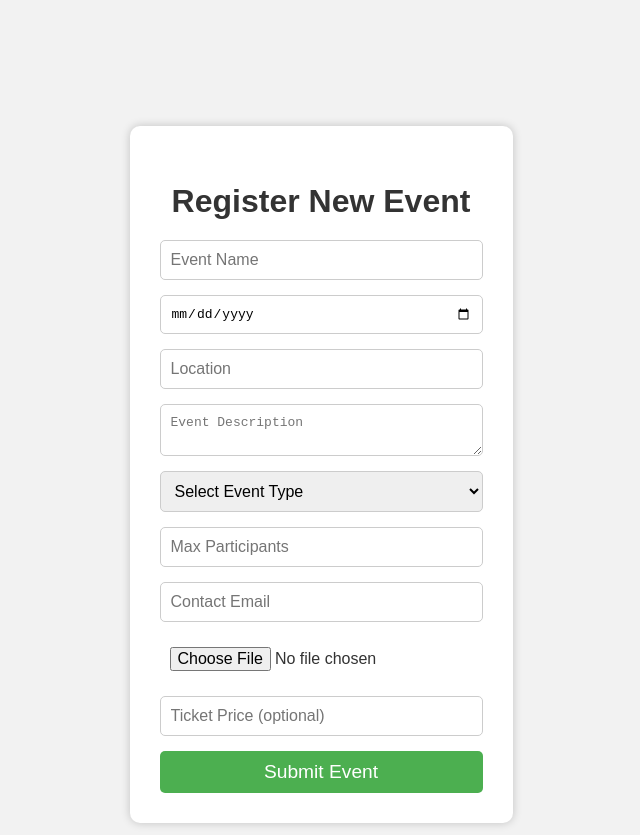
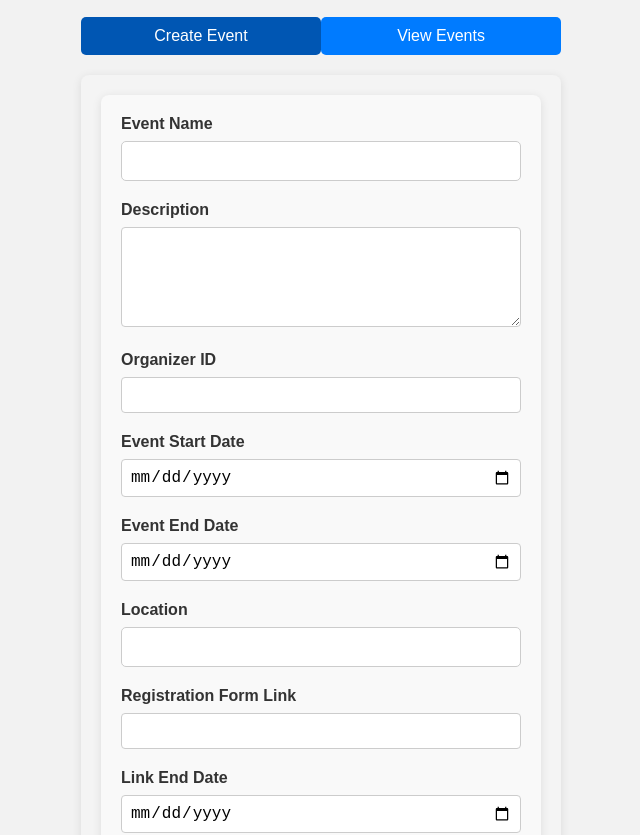
Before and after one commit to pavan12310/PetitArtProject, a React (Create React App) app: page /events in a window 1280 px wide. Shown: the top 835 px of the page, without its empty margins (319-959 px from the left). Built offline with nearby package versions, Linux system fonts and the light colour scheme.

Commit message:
new forms were added and code has been changed

```diff
--- a/package.json
+++ b/package.json
@@ -3,14 +3,17 @@
   "version": "0.1.0",
   "private": true,
   "dependencies": {
+    "@hookform/resolvers": "^3.9.0",
     "@testing-library/jest-dom": "^5.17.0",
     "@testing-library/react": "^13.4.0",
     "@testing-library/user-event": "^13.5.0",
     "react": "^18.3.1",
     "react-dom": "^18.3.1",
+    "react-hook-form": "^7.53.0",
     "react-router-dom": "^6.26.1",
     "react-scripts": "5.0.1",
-    "web-vitals": "^2.1.4"
+    "web-vitals": "^2.1.4",
+    "yup": "^1.4.0"
   },
   "scripts": {
     "start": "react-scripts start",
--- a/src/App.js
+++ b/src/App.js
@@ -19,6 +19,7 @@ import ProfileForm from './ProfileForm'
 import NewArtistForm from './NewArtistForm'
 import EventForm from './EventForm'
 import SignIn from './SignIn'
+import EventPage from './EventPage';
 import React from 'react';
 
 import SignUp from './SignUp'
@@ -33,7 +34,7 @@ const App = () => {
                 <Route path="/gallery" element={<GalleryForm />} />
                 {/* Add routes for other forms here */}
                 <Route path="/bidding" element={<BiddingForm />} />
-                <Route path="/events" element={<EventForm />} />
+                <Route path="/events" element={<EventPage />} />
                 <Route path="/cart" element={<CartForm />} />
                 <Route path="/profile" element={<ProfileForm />} />
                 <Route path="/new-artist" element={<NewArtistForm />} />
--- a/src/EventForm.css
+++ b/src/EventForm.css
@@ -1,50 +1,72 @@
-.event-form {
-    background: #ffffff;
-    padding: 30px;
-    border-radius: 10px;
-    box-shadow: 0px 0px 10px rgba(0, 0, 0, 0.2);
-    max-width: 600px;
-    margin: 40px auto;
+/* General styles */
+form {
+    display: flex;
+    flex-direction: column;
+    width: 400px;
+    margin: 0 auto;
+    padding: 20px;
+    background-color: #f9f9f9;
+    border-radius: 8px;
+    box-shadow: 0 2px 10px rgba(0, 0, 0, 0.1);
   }
 
-.event-form h2 {
-    margin-bottom: 20px;
+  label {
+    font-weight: bold;
+    margin-bottom: 8px;
     color: #333;
-    font-size: 2em;
-    font-weight: 600;
-    text-align: center;
   }
 
-.event-form form {
-    display: flex;
-    flex-direction: column;
+  input, textarea {
+    width: 100%;
+    padding: 10px;
+    margin-bottom: 20px;
+    border: 1px solid #ccc;
+    border-radius: 4px;
+    font-size: 16px;
+    box-sizing: border-box;
   }
 
-.event-form input,
-.event-form textarea,
-.event-form select {
-    margin-bottom: 15px;
-    padding: 10px;
-    font-size: 1em;
-    border: 1px solid #ccc;
-    border-radius: 5px;
+  textarea {
+    resize: vertical;
+    height: 100px;
   }
 
-.event-form input[type="file"] {
-    border: none;
+  input[type="date"], input[type="number"], input[type="url"] {
+    padding: 8px;
   }
 
-.event-form button {
-    padding: 10px;
-    background-color: #4CAF50;
+  button {
+    padding: 10px 15px;
+    background-color: #007bff;
     color: white;
-    font-size: 1.2em;
     border: none;
-    border-radius: 5px;
+    border-radius: 4px;
+    font-size: 16px;
     cursor: pointer;
-    transition: background-color 0.3s ease;
   }
 
-.event-form button:hover {
-    background-color: #45a049;
+  button:hover {
+    background-color: #0056b3;
   }
+
+  /* Error messages */
+  p {
+    color: red;
+    font-size: 14px;
+    margin-top: -10px;
+    margin-bottom: 15px;
+  }
+
+  input:focus, textarea:focus {
+    outline: none;
+    border-color: #007bff;
+    box-shadow: 0 0 5px rgba(0, 123, 255, 0.5);
+  }
+
+  /* Optional: Styles for mobile responsiveness */
+  @media (max-width: 600px) {
+    form {
+      width: 100%;
+      padding: 15px;
+    }
+  }
--- a/src/EventForm.jsx
+++ b/src/EventForm.jsx
@@ -1,91 +1,93 @@
-import React, { useState } from 'react';
-import './EventForm.css';
+import React from 'react';
+import { useForm } from 'react-hook-form';
+import { yupResolver } from '@hookform/resolvers/yup';
+import * as yup from 'yup';
+
+// Validation Schema using Yup
+const eventSchema = yup.object().shape({
+  event_name: yup.string().required('Event name is required').max(255, 'Event name cannot exceed 255 characters'),
+  description: yup.string(),
+  organiser_id: yup.number().required('Organizer ID is required').positive('Organizer ID must be positive').integer(),
+  event_start_date: yup.date().required('Start date is required').typeError('Start date must be a valid date'),
+  event_end_date: yup.date().required('End date is required').min(
+    yup.ref('event_start_date'),
+    'End date cannot be before start date'
+  ).typeError('End date must be a valid date'),
+  location: yup.string().max(255, 'Location cannot exceed 255 characters'),
+  registration_form_link: yup.string().url('Must be a valid URL'),
+  link_end_date: yup.date().min(
+    yup.ref('event_end_date'),
+    'Link end date cannot be before event end date'
+  ).typeError('Link end date must be a valid date'),
+});
 
 const EventForm = () => {
-    const [eventName, setEventName] = useState('');
-    const [eventDate, setEventDate] = useState('');
-    const [location, setLocation] = useState('');
-    const [description, setDescription] = useState('');
-    const [eventType, setEventType] = useState('');
-    const [maxParticipants, setMaxParticipants] = useState('');
-    const [contactEmail, setContactEmail] = useState('');
-    const [eventImage, setEventImage] = useState(null);
-    const [ticketPrice, setTicketPrice] = useState('');
+  const {
+    register,
+    handleSubmit,
+    formState: { errors },
+  } = useForm({
+    resolver: yupResolver(eventSchema),
+  });
 
-    const handleSubmit = (e) => {
-        e.preventDefault();
-        // Handle form submission logic
-    };
+  const onSubmit = (data) => {
+    console.log(data);
+    // Handle form submission (send data to API, etc.)
+  };
 
-    return (
-        <div className="event-form">
-            <h2>Register New Event</h2>
-            <form onSubmit={handleSubmit}>
-                <input
-                    type="text"
-                    placeholder="Event Name"
-                    value={eventName}
-                    onChange={(e) => setEventName(e.target.value)}
-                    required
-                />
-                <input
-                    type="date"
-                    value={eventDate}
-                    onChange={(e) => setEventDate(e.target.value)}
-                    required
-                />
-                <input
-                    type="text"
-                    placeholder="Location"
-                    value={location}
-                    onChange={(e) => setLocation(e.target.value)}
-                    required
-                />
-                <textarea
-                    placeholder="Event Description"
-                    value={description}
-                    onChange={(e) => setDescription(e.target.value)}
-                    required
-                />
-                <select
-                    value={eventType}
-                    onChange={(e) => setEventType(e.target.value)}
-                    required
-                >
-                    <option value="">Select Event Type</option>
-                    <option value="Exhibition">Exhibition</option>
-                    <option value="Workshop">Workshop</option>
-                    <option value="Auction">Auction</option>
-                    <option value="Meetup">Meetup</option>
-                </select>
-                <input
-                    type="number"
-                    placeholder="Max Participants"
-                    value={maxParticipants}
-                    onChange={(e) => setMaxParticipants(e.target.value)}
-                />
-                <input
-                    type="email"
-                    placeholder="Contact Email"
-                    value={contactEmail}
-                    onChange={(e) => setContactEmail(e.target.value)}
-                    required
-                />
-                <input
-                    type="file"
-                    accept="image/*"
-                    onChange={(e) => setEventImage(e.target.files[0])}
-                />
-                <input
-                    type="number"
-                    placeholder="Ticket Price (optional)"
-                    value={ticketPrice}
-                    onChange={(e) => setTicketPrice(e.target.value)}
-                />
-                <button type="submit">Submit Event</button>
-            </form>
-        </div>
-    );
+  return (
+    <form onSubmit={handleSubmit(onSubmit)}>
+      <div>
+        <label>Event Name</label>
+        <input type="text" {...register('event_name')} />
+        {errors.event_name && <p>{errors.event_name.message}</p>}
+      </div>
+
+      <div>
+        <label>Description</label>
+        <textarea {...register('description')} />
+        {errors.description && <p>{errors.description.message}</p>}
+      </div>
+
+      <div>
+        <label>Organizer ID</label>
+        <input type="number" {...register('organiser_id')} />
+        {errors.organiser_id && <p>{errors.organiser_id.message}</p>}
+      </div>
+
+      <div>
+        <label>Event Start Date</label>
+        <input type="date" {...register('event_start_date')} />
+        {errors.event_start_date && <p>{errors.event_start_date.message}</p>}
+      </div>
+
+      <div>
+        <label>Event End Date</label>
+        <input type="date" {...register('event_end_date')} />
+        {errors.event_end_date && <p>{errors.event_end_date.message}</p>}
+      </div>
+
+      <div>
+        <label>Location</label>
+        <input type="text" {...register('location')} />
+        {errors.location && <p>{errors.location.message}</p>}
+      </div>
+
+      <div>
+        <label>Registration Form Link</label>
+        <input type="url" {...register('registration_form_link')} />
+        {errors.registration_form_link && <p>{errors.registration_form_link.message}</p>}
+      </div>
+
+      <div>
+        <label>Link End Date</label>
+        <input type="date" {...register('link_end_date')} />
+        {errors.link_end_date && <p>{errors.link_end_date.message}</p>}
+      </div>
+
+      <button type="submit">Submit</button>
+    </form>
+  );
 };
 
 export default EventForm;
--- /dev/null
+++ b/src/EventList.css
@@ -0,0 +1,57 @@
+/* EventList.css */
+.event-list-container {
+    max-width: 800px;
+    margin: 0 auto;
+    padding: 20px;
+    text-align: center;
+  }
+
+  h1 {
+    font-size: 2em;
+    margin-bottom: 20px;
+  }
+
+  .event-cards {
+    display: grid;
+    grid-template-columns: 1fr;
+    gap: 20px;
+  }
+
+  @media (min-width: 600px) {
+    .event-cards {
+      grid-template-columns: 1fr 1fr;
+    }
+  }
+
+  .event-card {
+    background-color: #f4f4f4;
+    padding: 20px;
+    border-radius: 8px;
+    box-shadow: 0 2px 8px rgba(0, 0, 0, 0.1);
+    text-align: left;
+  }
+
+  .event-card h2 {
+    font-size: 1.5em;
+    margin-bottom: 10px;
+  }
+
+  .event-card p {
+    margin: 5px 0;
+    font-size: 1em;
+  }
+
+  .event-card a {
+    display: inline-block;
+    margin-top: 10px;
+    padding: 10px 15px;
+    background-color: #007bff;
+    color: white;
+    border-radius: 4px;
+    text-decoration: none;
+    font-weight: bold;
+  }
+
+  .event-card a:hover {
+    background-color: #0056b3;
+  }
--- /dev/null
+++ b/src/EventList.jsx
@@ -0,0 +1,66 @@
+import React, { useState, useEffect } from 'react';
+
+// Mock API for events (replace this with actual API call)
+const fetchEvents = async () => {
+  return [
+    {
+      id: 1,
+      event_name: 'Art Exhibition',
+      description: 'An exhibition showcasing local artists.',
+      organiser_id: 101,
+      event_start_date: '2024-10-15',
+      event_end_date: '2024-10-20',
+      location: 'City Art Gallery',
+      registration_form_link: 'https://example.com/register1',
+    },
+    {
+      id: 2,
+      event_name: 'Painting Workshop',
+      description: 'A weekend workshop for aspiring painters.',
+      organiser_id: 102,
+      event_start_date: '2024-11-05',
+      event_end_date: '2024-11-07',
+      location: 'Downtown Community Center',
+      registration_form_link: 'https://example.com/register2',
+    },
+    // Add more mock events as needed
+  ];
+};
+
+const EventList = () => {
+  const [events, setEvents] = useState([]);
+
+  useEffect(() => {
+    const getEvents = async () => {
+      const eventData = await fetchEvents(); // Replace with actual API call
+      setEvents(eventData);
+    };
+    getEvents();
+  }, []);
+
+  return (
+    <div className="event-list-container">
+      <h1>Available Events</h1>
+      {events.length === 0 ? (
+        <p>No events available at the moment.</p>
+      ) : (
+        <div className="event-cards">
+          {events.map((event) => (
+            <div key={event.id} className="event-card">
+              <h2>{event.event_name}</h2>
+              <p><strong>Description:</strong> {event.description}</p>
+              <p><strong>Location:</strong> {event.location}</p>
+              <p><strong>Start Date:</strong> {event.event_start_date}</p>
+              <p><strong>End Date:</strong> {event.event_end_date}</p>
+              <a href={event.registration_form_link} target="_blank" rel="noopener noreferrer">
+                Register Here
+              </a>
+            </div>
+          ))}
+        </div>
+      )}
+    </div>
+  );
+};
+
+export default EventList;
--- /dev/null
+++ b/src/EventPage.css
@@ -0,0 +1,39 @@
+/* EventPage.css */
+
+.event-page-container {
+    padding: 20px;
+    max-width: 900px;
+    margin: 0 auto;
+  }
+
+  .event-navigation {
+    display: flex;
+    justify-content: space-around;
+    margin-bottom: 20px;
+  }
+
+  .event-navigation button {
+    padding: 10px 20px;
+    border: none;
+    background-color: #007bff;
+    color: white;
+    font-size: 16px;
+    border-radius: 5px;
+    cursor: pointer;
+    transition: background-color 0.3s ease;
+  }
+
+  .event-navigation button.active {
+    background-color: #0056b3;
+  }
+
+  .event-navigation button:hover {
+    background-color: #0056b3;
+  }
+
+  .event-content {
+    background-color: #f4f4f4;
+    padding: 20px;
+    border-radius: 8px;
+    box-shadow: 0 2px 10px rgba(0, 0, 0, 0.1);
+  }
--- /dev/null
+++ b/src/EventPage.jsx
@@ -0,0 +1,27 @@
+import React, { useState } from 'react';
+import EventForm from './EventForm';
+import EventList from './EventList';
+import './EventPage.css'; // Add custom styles for EventPage
+
+const EventPage = () => {
+  const [view, setView] = useState('form'); // default to 'form' view
+
+  return (
+    <div className="event-page-container">
+      <div className="event-navigation">
+        <button onClick={() => setView('form')} className={view === 'form' ? 'active' : ''}>
+          Create Event
+        </button>
+        <button onClick={() => setView('list')} className={view === 'list' ? 'active' : ''}>
+          View Events
+        </button>
+      </div>
+
+      <div className="event-content">
+        {view === 'form' ? <EventForm /> : <EventList />}
+      </div>
+    </div>
+  );
+};
+
+export default EventPage;
```
Also changed, not shown: 1 other file (tests, documents, lock files or other folders). Lines whose indentation alone changed are shown as unchanged.
